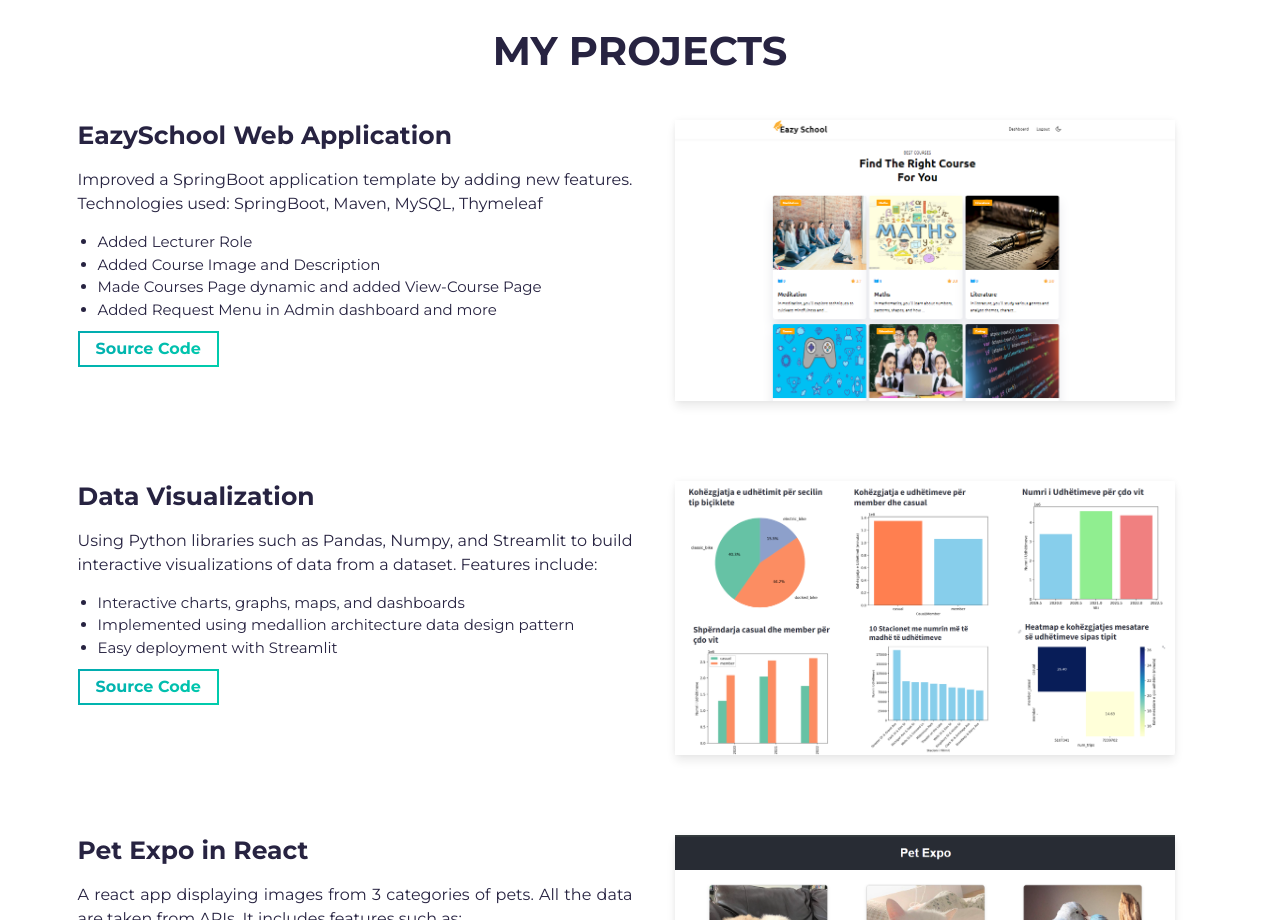
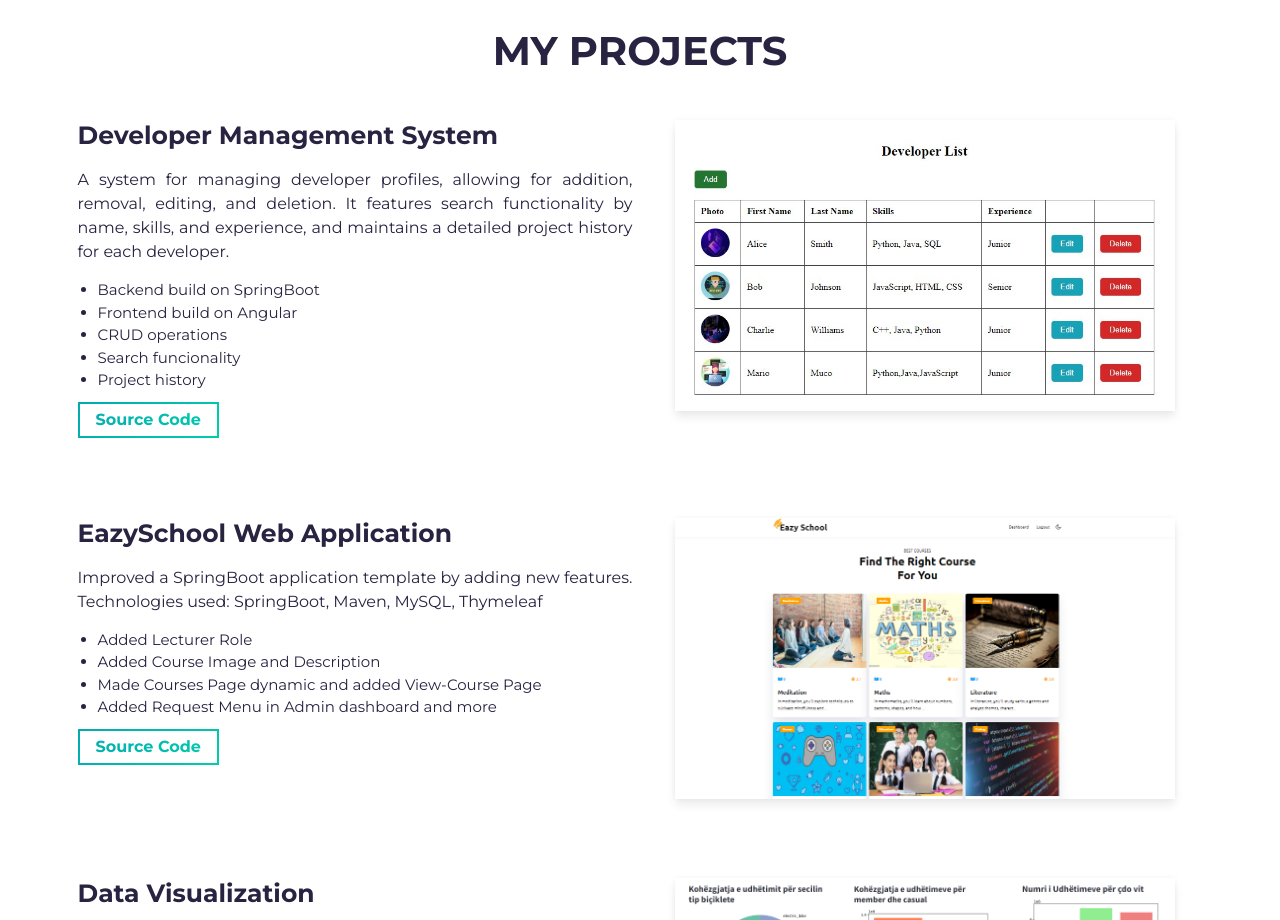
Before and after one commit to MarioMuco/Portfolio, a website built with Parcel: page src/index.html in a window 1280 px wide. Shown: the part 1300-2220 px from the top of the page. Built offline with nearby package versions, Linux system fonts and the light colour scheme.

Commit message:
added new project

```diff
--- a/src/index.html
+++ b/src/index.html
@@ -75,6 +75,41 @@
       <div class="container">
         <div class="project-wrapper">
           <h2 class="section-title dark-blue-text">My Projects</h2>
+
+          <div class="row">
+            <div class="col-md-6 col-sm-12">
+           <div class="project-wrapper__text load-hidden">
+             <h3 class="project-wrapper__text-title">Developer Management System</h3>
+             <div>
+               <p class="mb-4">
+                A system for managing developer profiles, allowing for
+                addition, removal, editing, and deletion. It features search
+                functionality by name, skills, and experience, and maintains
+                 a detailed project history for each developer.
+                 <ul>
+                   <li>Backend build on SpringBoot</li>
+                   <li>Frontend build on Angular</li>
+                   <li>CRUD operations</li>
+                   <li>Search funcionality</li>
+                   <li>Project history</li>
+                 </ul>
+               </p>
+             </div>
+             <a rel="noreferrer" target="_blank" class="cta-btn cta-btn--hero" href="https://github.com/MarioMuco/Developer_Management_System">
+               Source Code
+             </a>
+           </div>
+         </div>
+         <div class="col-md-6 col-sm-12">
+           <div class="project-wrapper__image load-hidden">
+             <a rel="noreferrer" href="https://github.com/MarioMuco/Developer_Management_System" target="_blank">
+               <div data-tilt data-tilt-max="4" data-tilt-glare="true" data-tilt-max-glare="0.5" class="thumbnail rounded js-tilt">
+                 <img alt="Project Image" class="img-fluid" src="assets/6.jpg" />
+               </div>
+             </a>
+           </div>
+         </div>
+       </div>
 
           <div class="row">
            <div class="col-md-6 col-sm-12">
```
Also changed, not shown: src/assets/6.jpg (added), src/assets/favicon.png, src/assets/profile.jpg (deleted), src/assets/project.jpg (deleted).
